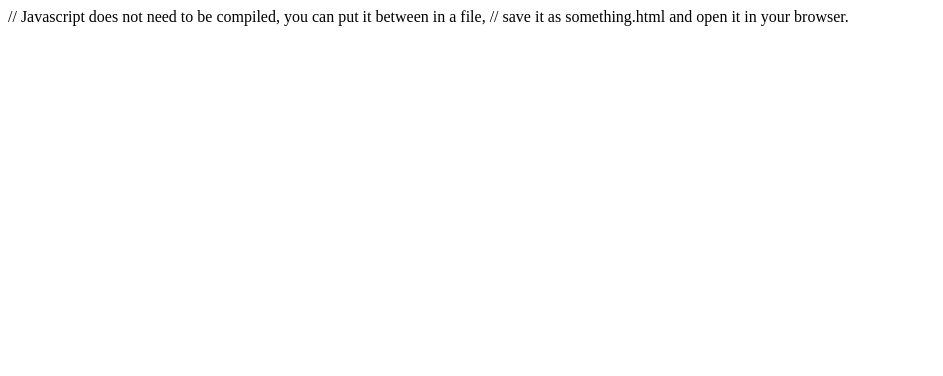
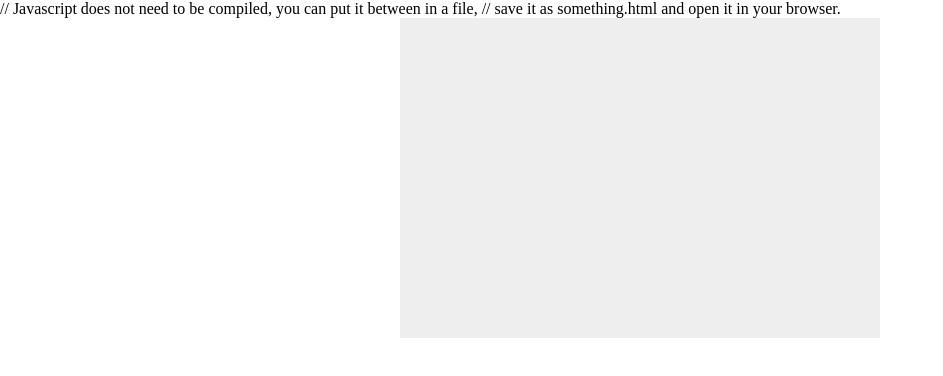
Before and after one commit to harumhl/IntenseDefenseP2, a plain HTML site: page main.html in a window 1280 px wide. Shown: the whole page, without its empty margins (0-943 px from the left). Drawn offline with Linux system fonts and the light colour scheme.

Commit message:
Update main.html

```diff
--- a/main.html
+++ b/main.html
@@ -1,6 +1,23 @@
 // Javascript does not need to be compiled, you can put it between <script> and </script> in a file,
 // save it as something.html and open it in your browser.
 
+<!DOCTYPE html>
+<html>
+<head>
+    <meta charset="utf-8" />
+    <title>Gamedev Canvas Workshop</title>
+    <style>
+    	* { padding: 0; margin: 0; }
+    	canvas { background: #eee; display: block; margin: 0 auto; }
+    </style>
+</head>
+<body>
+
+<canvas id="myCanvas" width="480" height="320"></canvas>
+
 <script>
-var name = "Namee";
+	// JavaScript code goes here
 </script>
+
+</body>
+</html>
```
